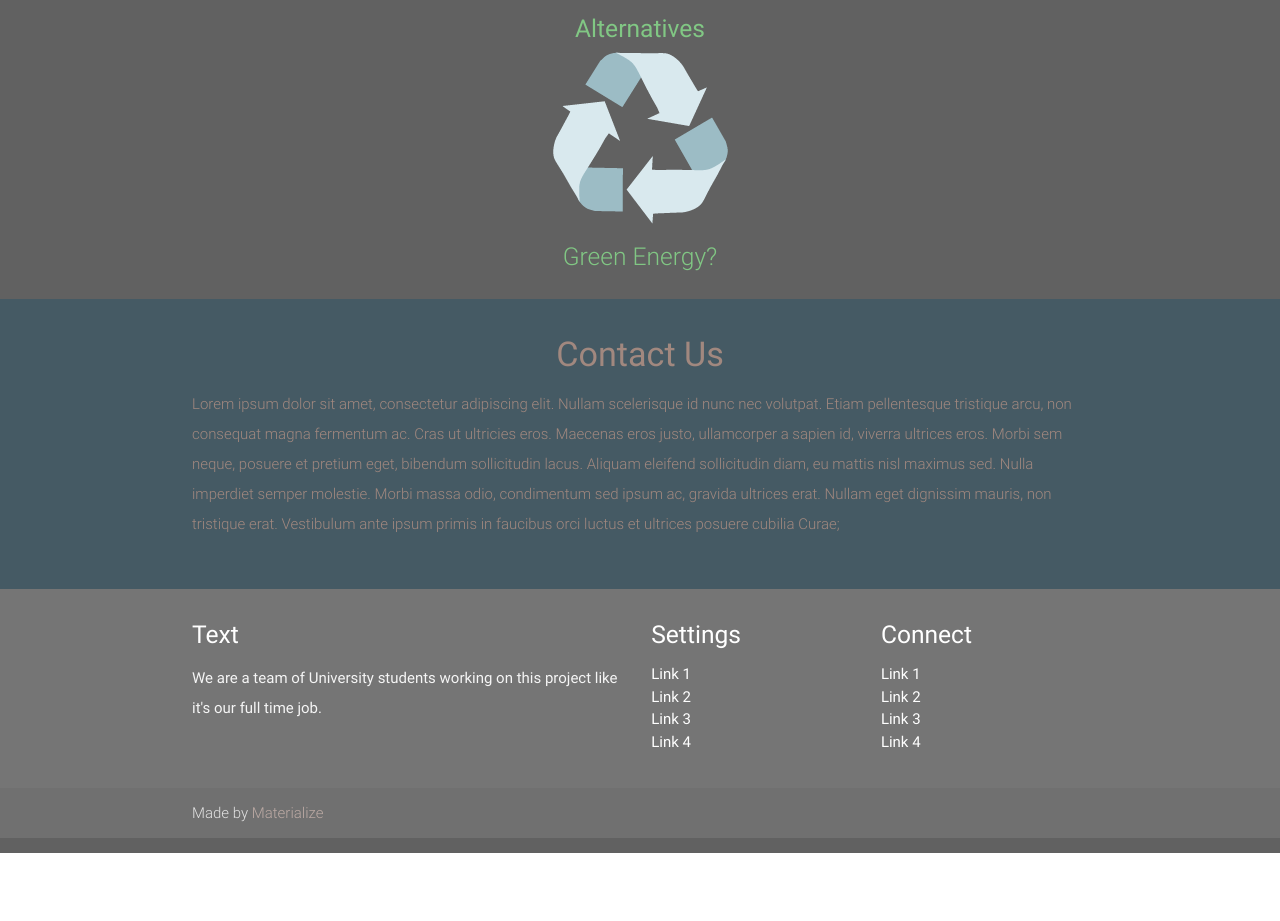
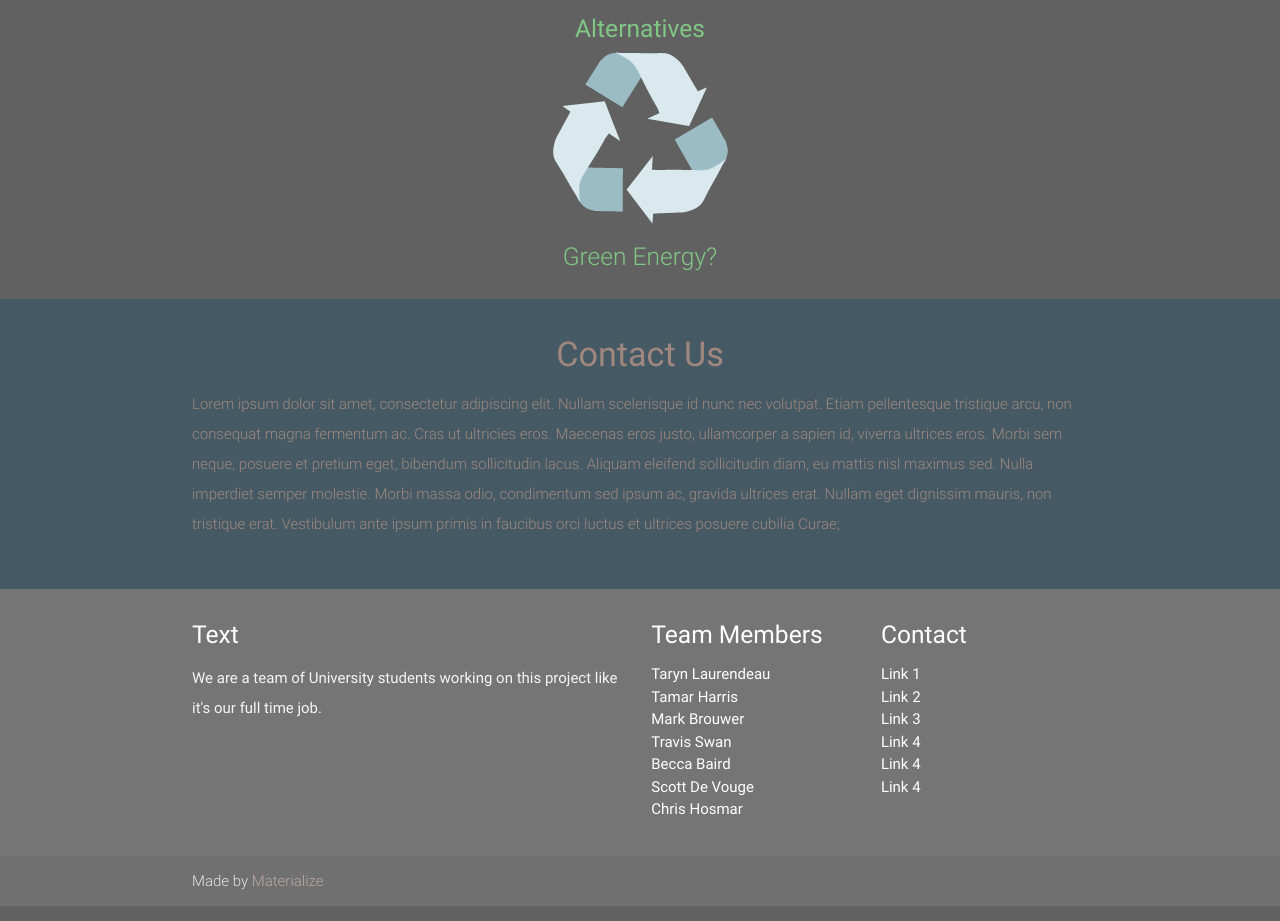
Before and after one commit to ProjectOleum/70metresunder, a plain HTML site: page index.html in a window 1280 px wide. Shown: the part 3600-4521 px from the top of the page. Before the commit the page ends 4453 px from the top, so only its background shows below. Drawn offline with nearby package versions, Linux system fonts and the light colour scheme; some icons are missing.

Commit message:
Added team member names

```diff
--- a/index.html
+++ b/index.html
@@ -366,20 +366,25 @@
           <p class="grey-text text-lighten-4">We are a team of University students working on this project like it's our full time job.</p>
         </div>
         <div class="col l3 s12">
-          <h5 class="white-text">Settings</h5>
+          <h5 class="white-text">Team Members</h5>
+          <ul>
+            <li><a class="white-text" href="#!">Taryn Laurendeau</a></li>
+            <li><a class="white-text" href="#!">Tamar Harris</a></li>
+            <li><a class="white-text" href="#!">Mark Brouwer</a></li>
+            <li><a class="white-text" href="#!">Travis Swan</a></li>
+            <li><a class="white-text" href="#!">Becca Baird</a></li>
+            <li><a class="white-text" href="#!">Scott De Vouge</a></li>
+            <li><a class="white-text" href="#!">Chris Hosmar</a></li>
+          </ul>
+        </div>
+        <div class="col l3 s12">
+          <h5 class="white-text">Contact</h5>
           <ul>
             <li><a class="white-text" href="#!">Link 1</a></li>
             <li><a class="white-text" href="#!">Link 2</a></li>
             <li><a class="white-text" href="#!">Link 3</a></li>
             <li><a class="white-text" href="#!">Link 4</a></li>
-          </ul>
-        </div>
-        <div class="col l3 s12">
-          <h5 class="white-text">Connect</h5>
-          <ul>
-            <li><a class="white-text" href="#!">Link 1</a></li>
-            <li><a class="white-text" href="#!">Link 2</a></li>
-            <li><a class="white-text" href="#!">Link 3</a></li>
+            <li><a class="white-text" href="#!">Link 4</a></li>
             <li><a class="white-text" href="#!">Link 4</a></li>
           </ul>
         </div>
```
